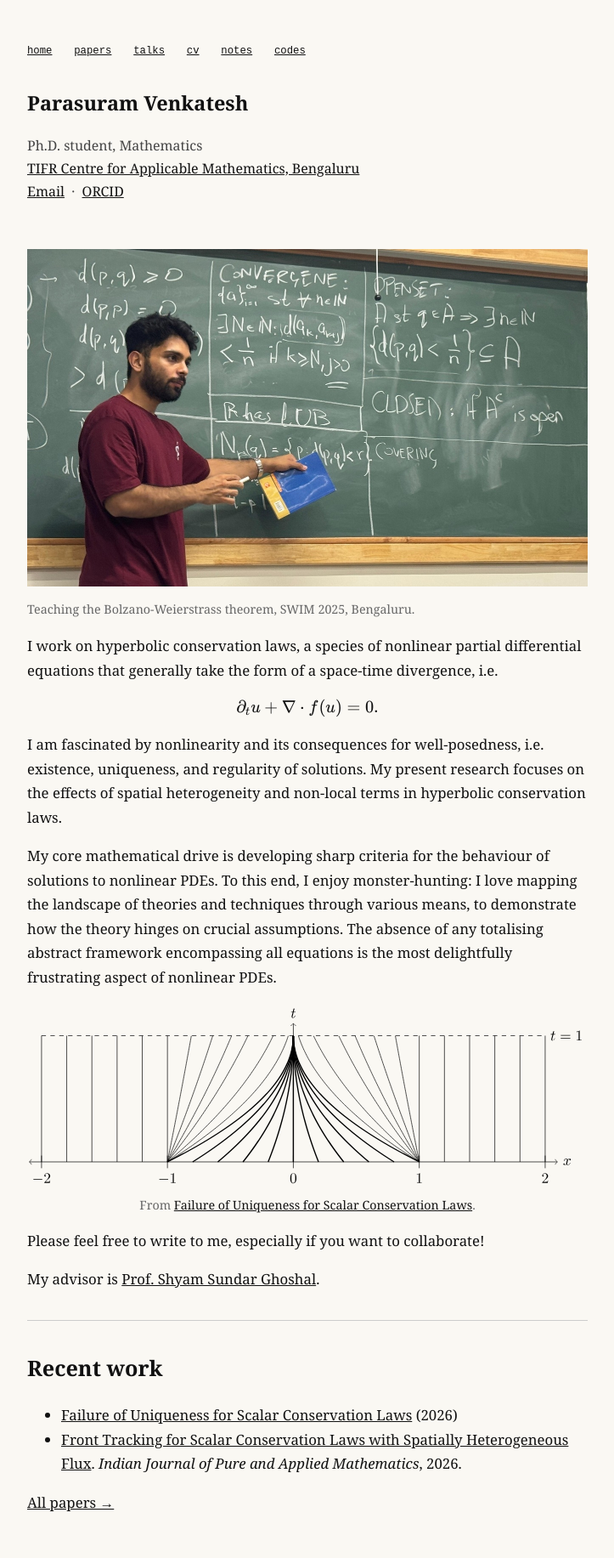
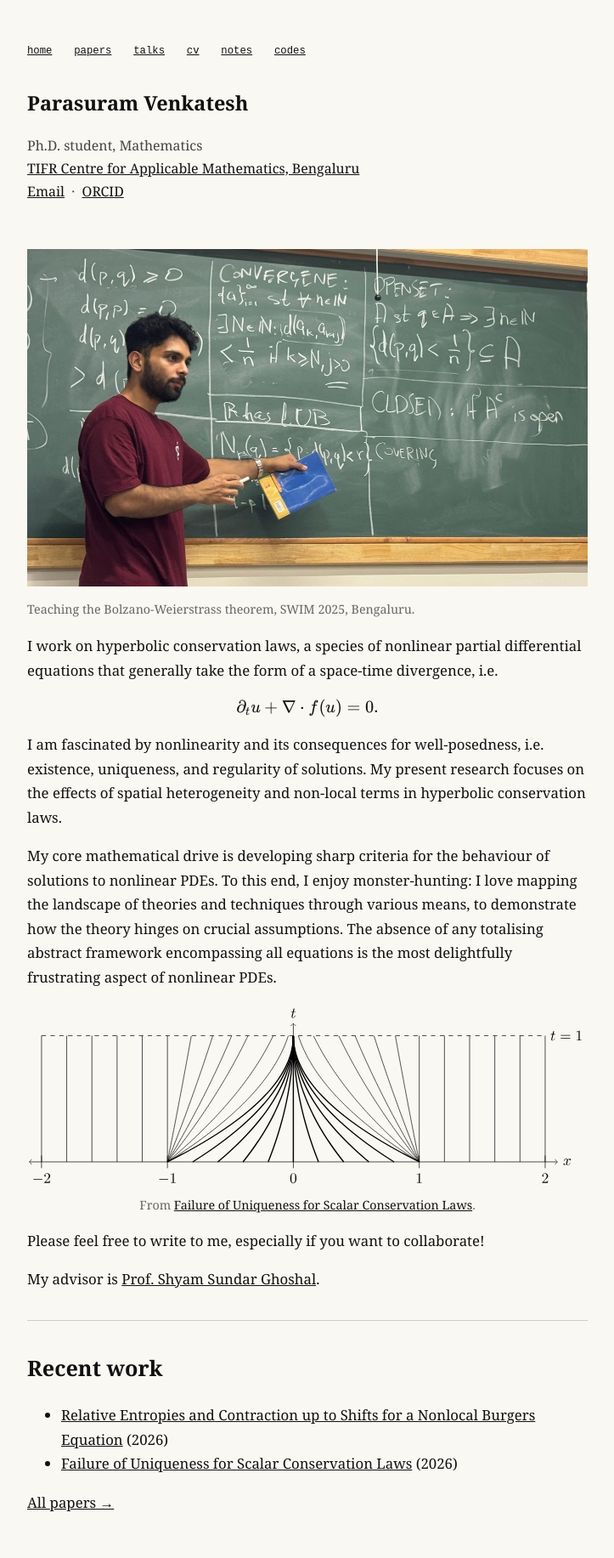
Before and after one commit to parasuramv/parasuramv.github.io, a Jekyll site: the page built from index.html, in a window 1280 px wide. Shown: the whole page at 85% size, without its empty margins (278-1001 px from the left). Built offline with Jekyll 4.4.1, drawn with Linux system fonts in a browser that asks for light colours.

Commit message:
Add TIFR-CAM alumni talk; update CV and recent work
Add the Failure of Uniqueness talk at the TIFR-CAM Alumni Meeting
(31 October 2026) to the talks page with its slides, refresh cv.pdf,
and show the relative entropy and failure of uniqueness preprints
under Recent work on the homepage.

Co-Authored-By: Claude Opus 5.5 <noreply@anthropic.com>

```diff
--- a/index.html
+++ b/index.html
@@ -46,11 +46,10 @@ math: true
 <h2>Recent work</h2>
 <ul>
   <li>
-    <a href="https://arxiv.org/abs/2601.08771">Failure of Uniqueness for Scalar Conservation Laws</a> (2026)
+    <a href="https://cvgmt.sns.it/paper/8167/">Relative Entropies and Contraction up to Shifts for a Nonlocal Burgers Equation</a> (2026)
   </li>
   <li>
-    <a href="https://doi.org/10.1007/s13226-026-00975-x">Front Tracking for Scalar Conservation Laws with Spatially Heterogeneous Flux</a>.
-    <em>Indian Journal of Pure and Applied Mathematics</em>, 2026.
+    <a href="https://arxiv.org/abs/2601.08771">Failure of Uniqueness for Scalar Conservation Laws</a> (2026)
   </li>
 </ul>
 
--- a/talks.html
+++ b/talks.html
@@ -9,6 +9,10 @@ redirect_from: /posters.html
 
 <h2>Talks</h2>
 <ol reversed>
+  <li>
+    <a href="/slides/TIFRAlumni2026.pdf" target="_blank" rel="noopener">Failure of Uniqueness for Scalar Conservation Laws</a><br>
+    <span class="meta">TIFR-CAM Alumni Meeting, Bengaluru, October 2026.</span>
+  </li>
   <li>
     <a href="/slides/MAFF2025.pdf" target="_blank" rel="noopener">A Non-Conservative, Non-Local Approximation of the Burgers Equation</a><br>
     <span class="meta">Mathematical Analysis of Fluid Flows, Berlin, September 2025.</span>
```
Also changed, not shown: 2 other files.
